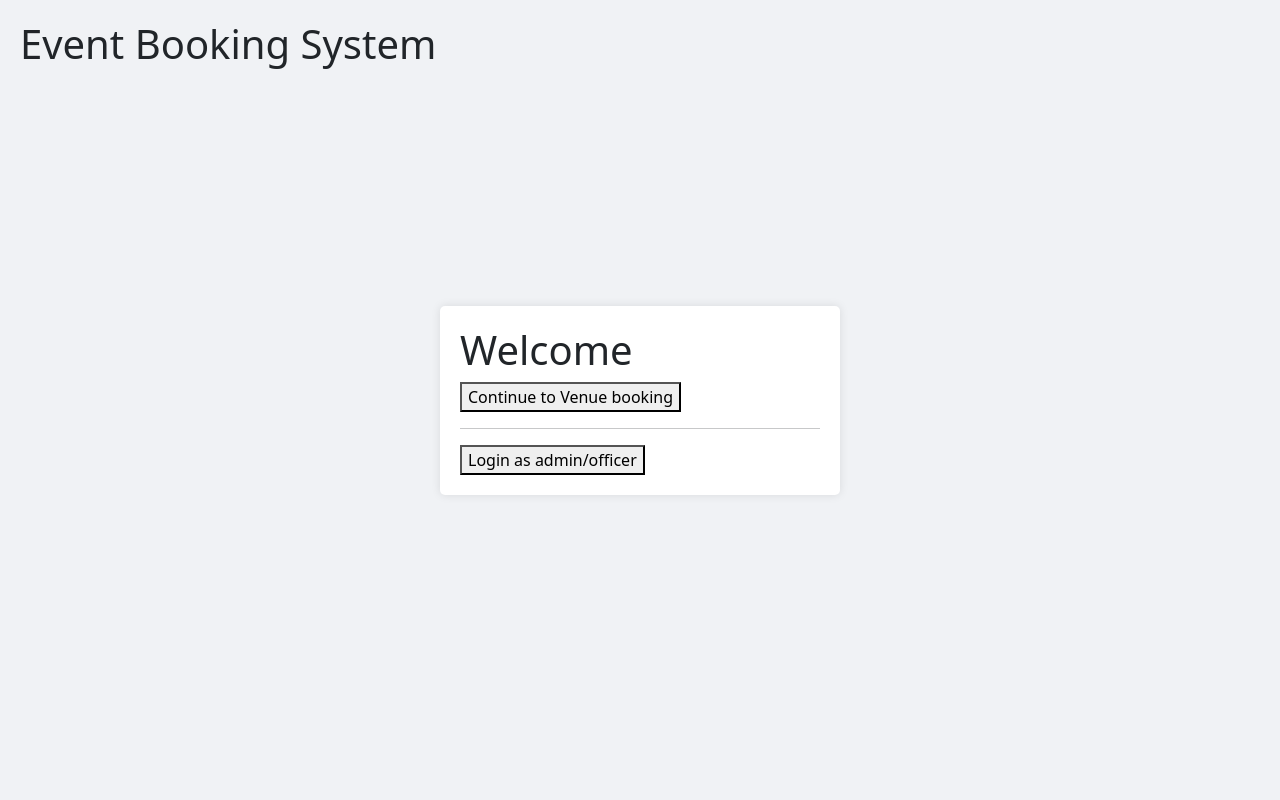
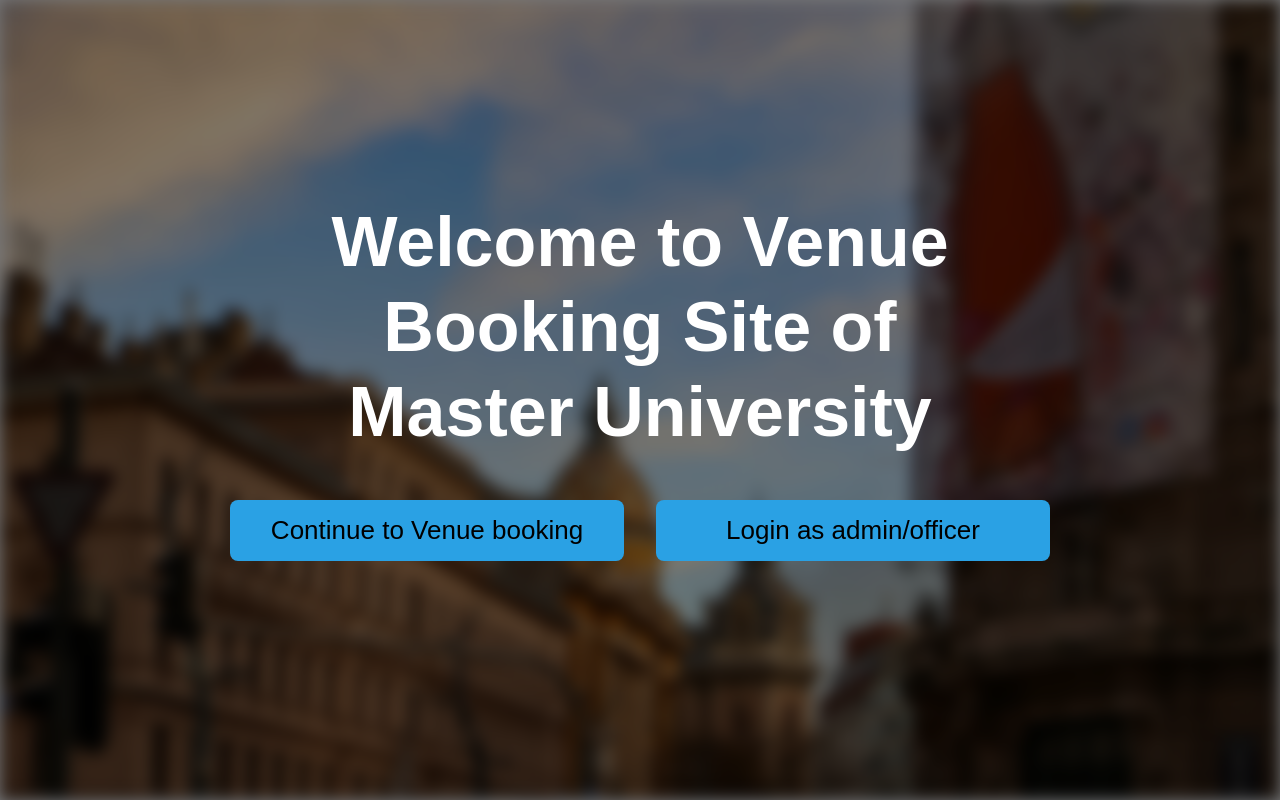
Before and after one commit to vinukaveesha/Event-Booking-System, a React (Create React App) app in the folder client/: page / in a window 1280 px wide. Built offline with nearby package versions, Linux system fonts and the light colour scheme.

Commit message:
welcome page completed

```diff
--- a/client/src/Components/Styles/PageWelcome.css
+++ b/client/src/Components/Styles/PageWelcome.css
@@ -1,33 +1,96 @@
+html, body {
+  height: 100%;
+  margin: 0;
+  padding: 0;
+  overflow: hidden;
+}
+
 .welcome-container {
   position: relative;
   height: 100vh;
+  width: 100vw;
+  overflow: hidden; /* Ensure the blur effect doesn't cause overflow */
+}
+
+.welcome-container::before {
+  content: "";
+  position: absolute;
+  top: 0;
+  left: 0;
+  height: 100%;
   width: 100%;
-    background-color: #f5f5f5;
+  background-image: url('../Asserts/bcimage.jpg');
+  background-size: cover;
+  background-position: center;
+  background-repeat: no-repeat;
+  filter: blur(8px); /* Apply blur effect */
+  z-index: -2; /* Ensure the image is behind everything */
+}
+
+.welcome-container::after {
+  content: "";
+  position: absolute;
+  top: 0;
+  left: 0;
+  height: 100%;
+  width: 100%;
+  background: rgba(0, 0, 0, 0.5); /* Semi-transparent dark overlay */
+  z-index: -1; /* Ensure the overlay is behind the content but above the image */
 }
 
 .welcome-header {
   position: absolute;
-    top: 20px;
-    left: 20px;
-    text-align: left;
+  width: 666px;
+  height: 354px;
+  left: 50%;
+  transform: translateX(-50%);
+  top: 200px;
+  font-family: 'Montserrat', sans-serif;
+  font-style: normal;
+  font-weight: 700;
+  font-size: 70px;
+  line-height: 85px;
+  color: #FFFFFF;
+  text-align: center;
+  z-index: 1;
 }
 
-  .welcome-page {
-
-    width: 500px;
-    margin: 0 auto;
+.button-container {
   display: flex;
-    justify-content: center;
-    align-items: center;
-    height: 100%;
+  justify-content: space-between;
+  position: absolute;
+  left: 50%;
+  transform: translateX(-50%);
+  top: 500px; /* Adjust this value to align with the header */
+  width: 820px; /* Adjust to fit the buttons correctly */
+  z-index: 1;
 }
 
-  .welcome_comp {
-    box-shadow: 0px 0px 15px -5px black;
-    width: 100%;
-    max-width: 400px;
-    padding: 20px;
-    background-color: #fff;
-    border-radius: 5px;
-    box-shadow: 0 0 10px rgba(0, 0, 0, 0.1);
+.button-rectangle {
+  width: 394px;
+  height: 61px;
+  background: #2AA1E4;
+  border-radius: 8px;
+  display: flex;
+  align-items: center;
+  justify-content: center;
+  cursor: pointer; /* Change cursor to hand pointer on hover */
+  transition: background 0.3s ease; /* Smooth transition for background color */
 }
+
+.button-rectangle:hover {
+  background: #1C81B3; /* Change color on hover */
+}
+
+.button-rectangle:active {
+  background: #156B91; /* Change color when clicked */
+}
+
+.button-text {
+  font-family: 'Poppins', sans-serif;
+  font-style: normal;
+  font-weight: 500;
+  font-size: 26px;
+  line-height: 39px;
+  color: #000000;
+}
--- a/client/src/Pages/PageWelcome.jsx
+++ b/client/src/Pages/PageWelcome.jsx
@@ -18,18 +18,19 @@ const Welcome = () => {
   }
 
   return (
-     <div>
+     <div className="welcome-container">
       <div className="welcome-header">
-        <h1>Event Booking System</h1>
+        <p>Welcome to Venue Booking Site of Master University</p>
       </div>
-      <div className="welcome-page">
-        <Container className="welcome_comp">
-          <h1>Welcome</h1>
-          <button onClick={navigateToEventForm}>Continue to Venue booking</button>
-          <hr/>
-          <button onClick={navigateToLoginPage}>Login as admin/officer</button>
-        </Container>
-      </div>
+
+      <div className="button-container">
+            <div className="button-rectangle" onClick={navigateToEventForm}>
+              <span className="button-text">Continue to Venue booking</span>
+            </div>
+            <div className="button-rectangle" onClick={navigateToLoginPage}>
+              <span className="button-text">Login as admin/officer</span>
+            </div>
+          </div>
     </div>
   );
 }
```
Also changed, not shown: client/src/Components/Asserts/bcimage.jpg (added), 1 other file (tests, documents, lock files or other folders). Lines whose indentation alone changed are shown as unchanged.
